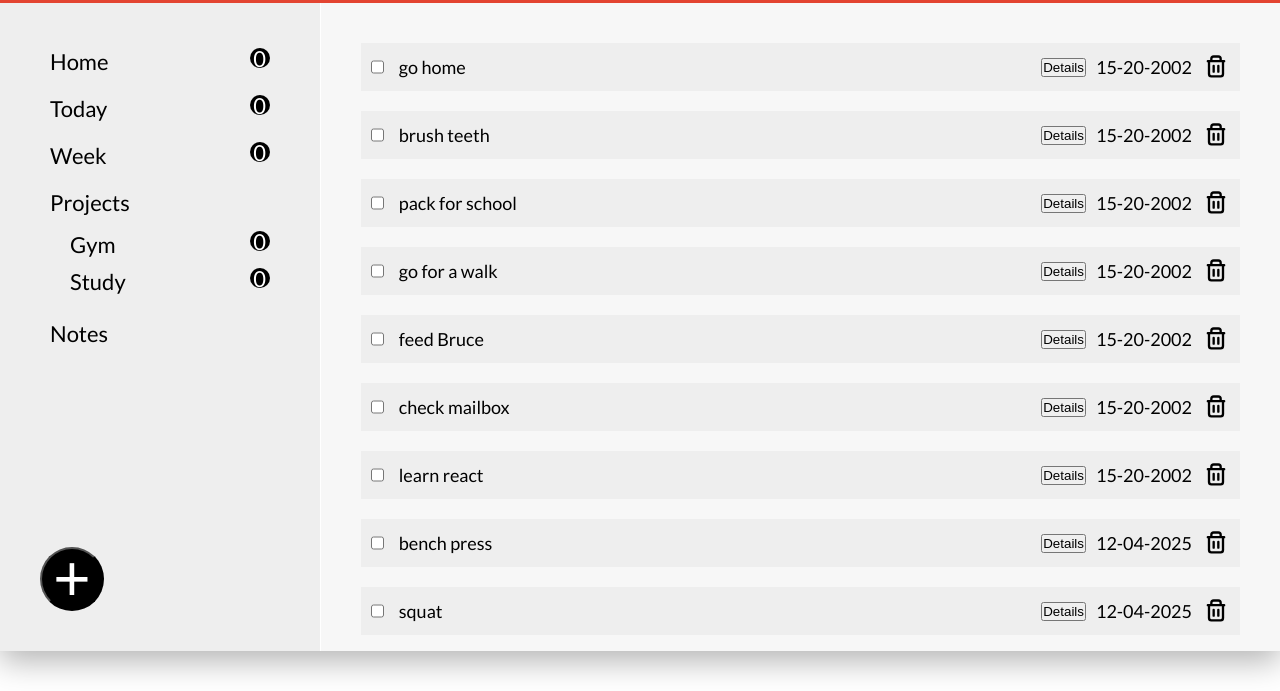
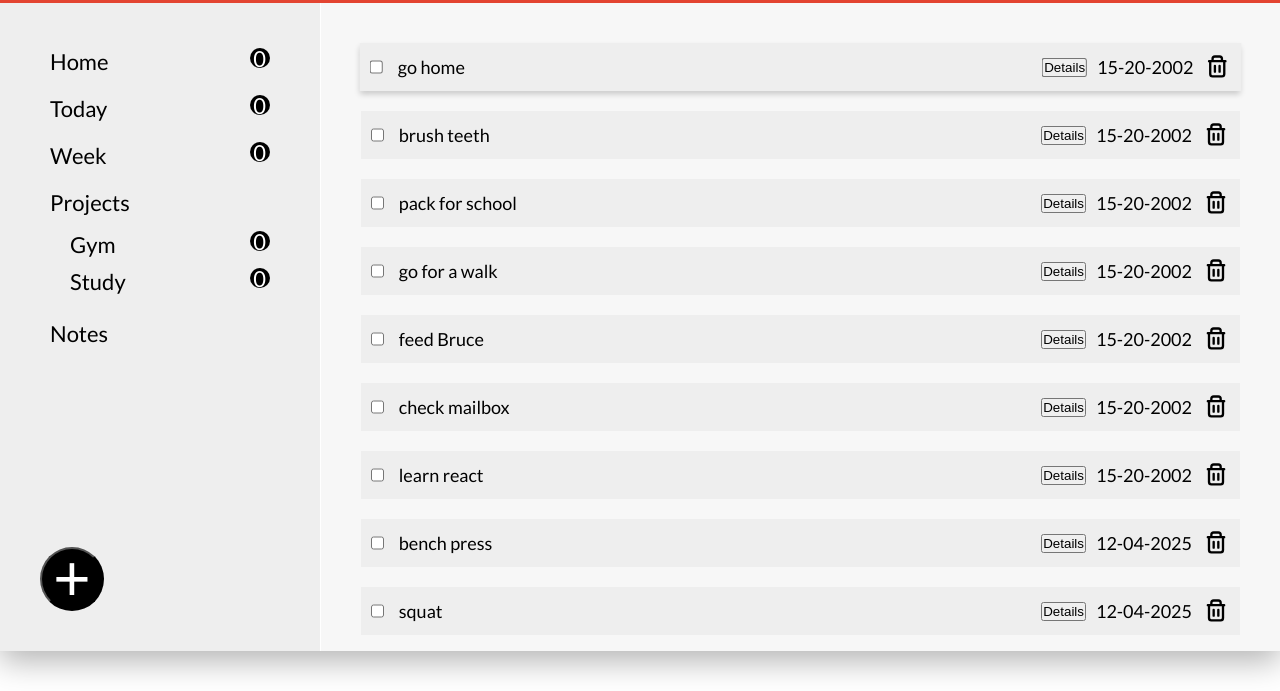
Before and after one commit to daniyxlkhan/todoList, a website built with webpack: page src/template.html in a window 1280 px wide. In both pictures the pointer is over the element 800 px from the left and 176 px from the top of the page. Shown: the part 109-800 px from the top of the page. Built offline with nearby package versions, Linux system fonts and the light colour scheme; a web font is replaced by a local one.

Commit message:
Add task hover effect

```diff
--- a/src/project.js
+++ b/src/project.js
@@ -44,7 +44,8 @@ function addProjectToDOM(title) {
 
 function projectSwitch() {
     document.querySelector(".nav").addEventListener("click", (event) => {
-        let navItem = event.target.closest(".project-item") || event.target.closest(".nav-item"); // either a project item or a nav item
+        // when user clicks anything inside nav it "navItem" becomes the closet item either be a dynamically added project-item or hard coded nav-item
+        let navItem = event.target.closest(".project-item") || event.target.closest(".nav-item");
         const projectTitleElement = navItem.querySelector(".project-name");
         if(!projectTitleElement) {
             return;
--- a/src/style.css
+++ b/src/style.css
@@ -152,6 +152,12 @@ ul {
     box-sizing: border-box;
     background: var(--task-color);
     font-size: 18px;
+    transition: transform 0.2s ease, box-shadow 0.2s ease;
+}
+
+.task:hover {
+    transform: scale(1.003); /* Slightly increases size */
+    box-shadow: 0px 4px 6px rgba(0, 0, 0, 0.2);
 }
 
 .task-check {
```
